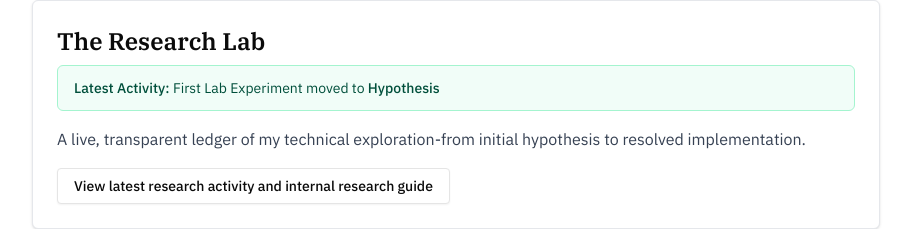
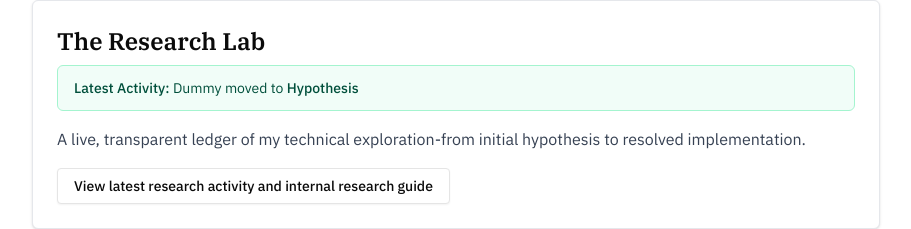
Before and after one commit to codechitti216/codechitti216.github.io, a React (Vite) app: page / in a window 1280 px wide. Shown: the part 1605-1834 px from the top of the page, without its empty margins (184-1095 px from the left). Built offline with nearby package versions, Linux system fonts and the light colour scheme.

Commit message:
telemetry: sync

```diff
--- a/src/data/kanban.json
+++ b/src/data/kanban.json
@@ -5,5 +5,12 @@
     "status": "hypothesis",
     "track": "Math",
     "updatedAt": "2026-03-12T16:40:00.000Z"
+  },
+  {
+    "id": "1773348498504-82f50a48cb5f4",
+    "title": "Dummy",
+    "status": "hypothesis",
+    "track": "Code",
+    "updatedAt": "2026-03-12T20:48:18.504Z"
   }
 ]
--- a/src/pages/stories/2026-03-12.jsx
+++ b/src/pages/stories/2026-03-12.jsx
@@ -1,7 +1,7 @@
 import React from 'react';
 
 const entries = [];
-const verificationTimestamp = '2026-03-12T19:26:06.180Z';
+const verificationTimestamp = '2026-03-12T20:48:24.063Z';
 const storyDate = '2026-03-12';
 
 export default function StoryFor2026_03_12() {
```
